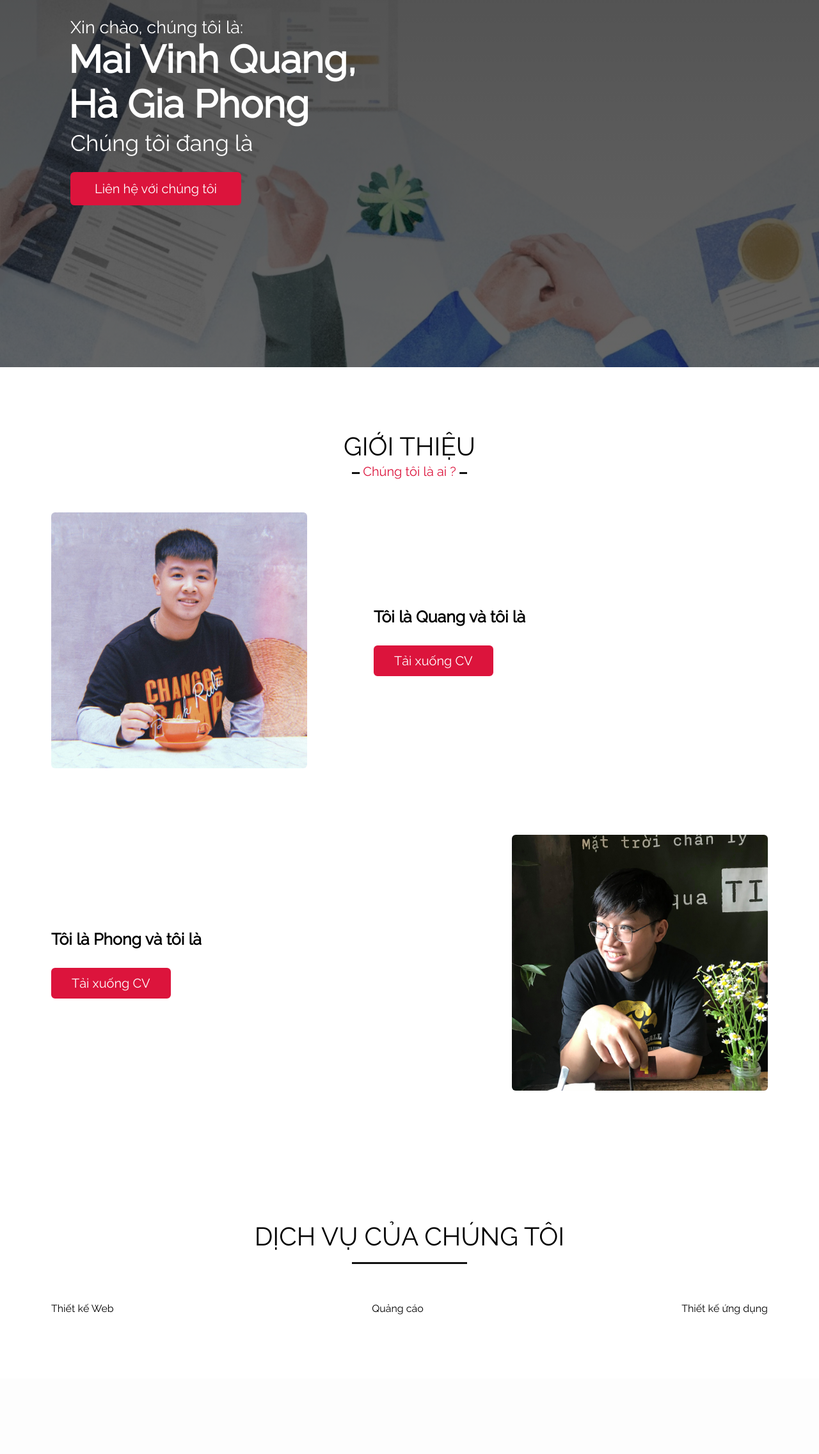
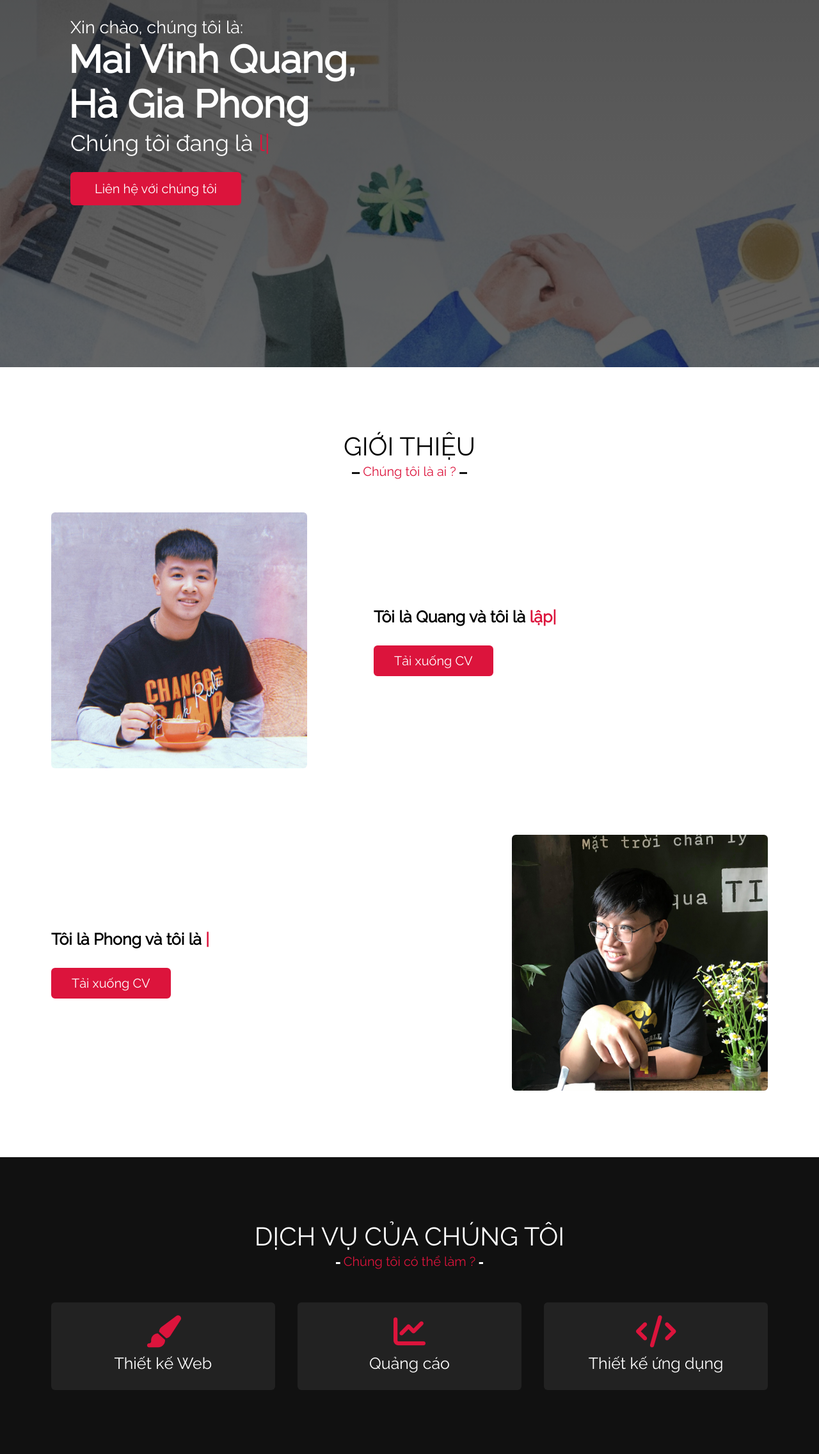
Before and after one commit to GiaPhong76/BaiTapLon, a PHP site: page / in a window 1280 px wide. Shown: the part 226-2499 px from the top of the page at 64% size. Before the commit the page ends 2281 px from the top, so only its background shows below. Run offline with PHP 8.4, Linux system fonts and the light colour scheme; data that the repository does not hold is empty; some libraries are stand-ins or nearby versions.

Commit message:
edit css

```diff
--- a/index.php
+++ b/index.php
@@ -5,6 +5,13 @@
     <meta name="viewport" content="width=device-width, initial-scale=1.0">
     <title>Document</title>
     <link rel="stylesheet" href="style.css">
+    <link href="https://unpkg.com/aos@2.3.1/dist/aos.css" rel="stylesheet">
+    <script src="https://kit.fontawesome.com/a076d05399.js"></script>
+    <script src="https://code.jquery.com/jquery-3.5.1.min.js"></script>
+    <script src="https://cdnjs.cloudflare.com/ajax/libs/typed.js/2.0.11/typed.min.js"></script>
+    <script src="https://cdnjs.cloudflare.com/ajax/libs/waypoints/4.0.1/jquery.waypoints.min.js"></script>
+    <script src="https://cdnjs.cloudflare.com/ajax/libs/OwlCarousel2/2.3.4/owl.carousel.min.js"></script>
+    <link rel="stylesheet" href="https://cdnjs.cloudflare.com/ajax/libs/OwlCarousel2/2.3.4/assets/owl.carousel.min.css" />
 </head>
 <body>
     <?php
@@ -110,5 +117,6 @@
         </div>
         </div>
     </section>
+    <script src="main.js"></script>
 </body>
 </html>
--- a/main.js
+++ b/main.js
@@ -0,0 +1,49 @@
+$(document).ready(function() {
+    $(window).scroll(function() {
+        // Đổi màu thanh công cụ khi kéo xuống
+        if (this.scrollY > 20) {
+            $('.navbar').addClass("sticky");
+        } else {
+            $('.navbar').removeClass("sticky");
+        }
+        var aboutBtn=document.getElementById("btn-about");
+
+        // Hiện nút kéo lên
+        if (this.scrollY > 500) {
+            $('.scroll-up-btn').addClass("show");
+        } else {
+            $('.scroll-up-btn').removeClass("show");
+        }
+    });
+    // Hiển thị chữ chạy
+    var typed = new Typed(".typing", {
+        strings: ["lập trình viên", "sinh viên"],
+        typeSpeed: 100,
+        backSpeed: 60,
+        loop: true
+    });
+
+    var typed = new Typed(".typing-2", {
+        strings: ["lập trình viên ", "sinh viên "],
+        typeSpeed: 100,
+        backSpeed: 60,
+        loop: true
+    });
+
+    var typed = new Typed(".typing-3", {
+        strings: ["lập trình viên ", "sinh viên "],
+        typeSpeed: 100,
+        backSpeed: 60,
+        loop: true
+    });
+
+    //Gán function cho nút kéo lên
+    $('.scroll-up-btn').click(function() {
+        $('html').animate({ scrollTop: 0 });
+        $('html').css("scrollBehavior", "auto");
+    });
+
+    $('.navbar .menu li a').click(function() {
+        $('html').css("scrollBehavior", "smooth");
+    });
+});
--- a/style.css
+++ b/style.css
@@ -288,3 +288,54 @@
     color: crimson;
     background: none;
 }
+/* Trang dịch vụ */
+.services, .teams{
+    color:#fff;
+    background: #111;
+}
+.services .title::before{
+    background: #fff;
+    width: 230px;
+}
+.teams .title::before{
+    background: #fff;
+}
+.services .title::after{
+    background: #111;
+    content: "Chúng tôi có thể làm ?";
+}
+.teams .title::after{
+    background: #111;
+    content: "Các thành viên";
+}
+.services .serv-content .card{
+    width: calc(33% - 20px);
+    background: #222;
+    text-align: center;
+    border-radius: 6px;
+    padding: 20px 25px;
+    cursor: pointer;
+    transition: all 0.3s ease;
+}
+.services .serv-content .card:hover{
+    background: crimson;
+}
+.services .serv-content .card .box{
+    transition: all 0.3s ease;
+}
+.services .serv-content .card:hover .box{
+    transform: scale(1.05);
+}
+.services .serv-content .card i{
+    font-size: 50px;
+    color: crimson;
+    transition: color 0.3s ease;
+}
+.services .serv-content .card:hover i{
+    color: #fff;
+}
+.services .serv-content .card .text{
+    font-size: 25px;
+    font-weight: 500;
+    margin: 10px 0 7px 0;
+}
```
